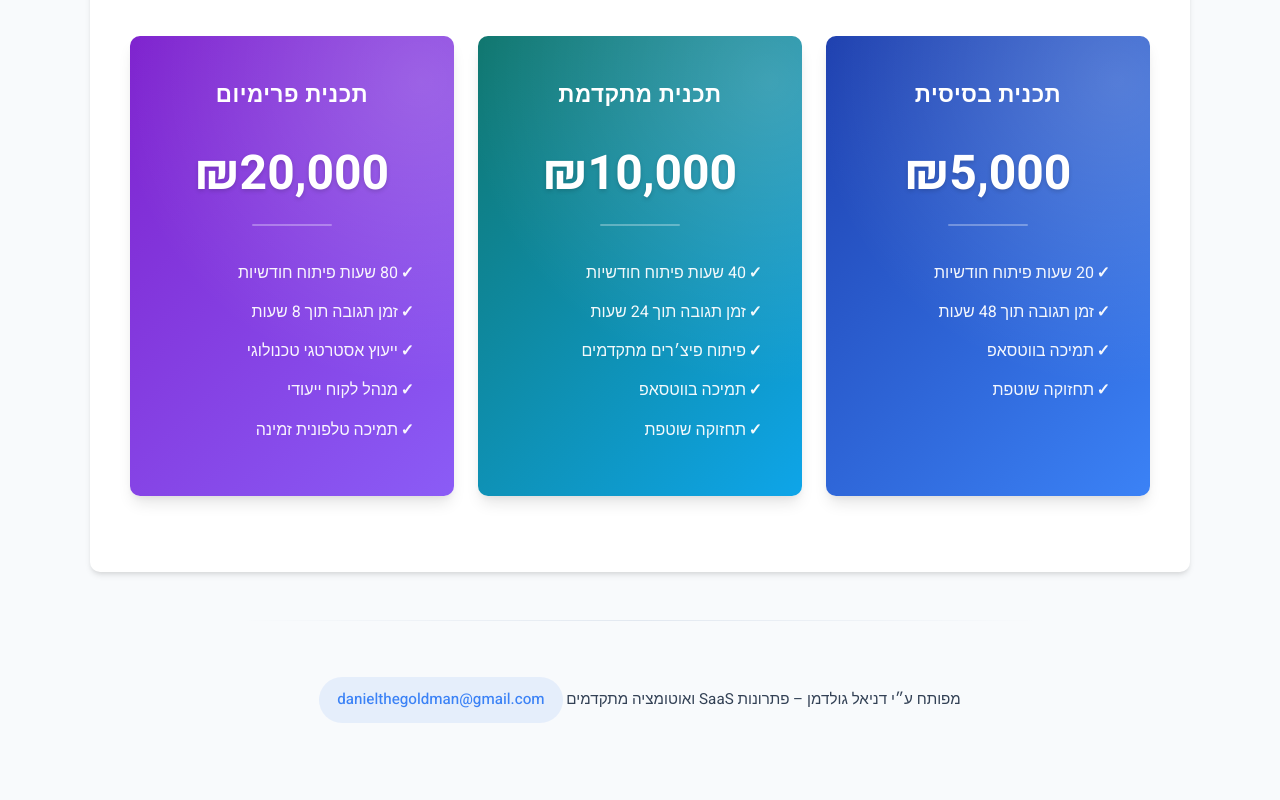
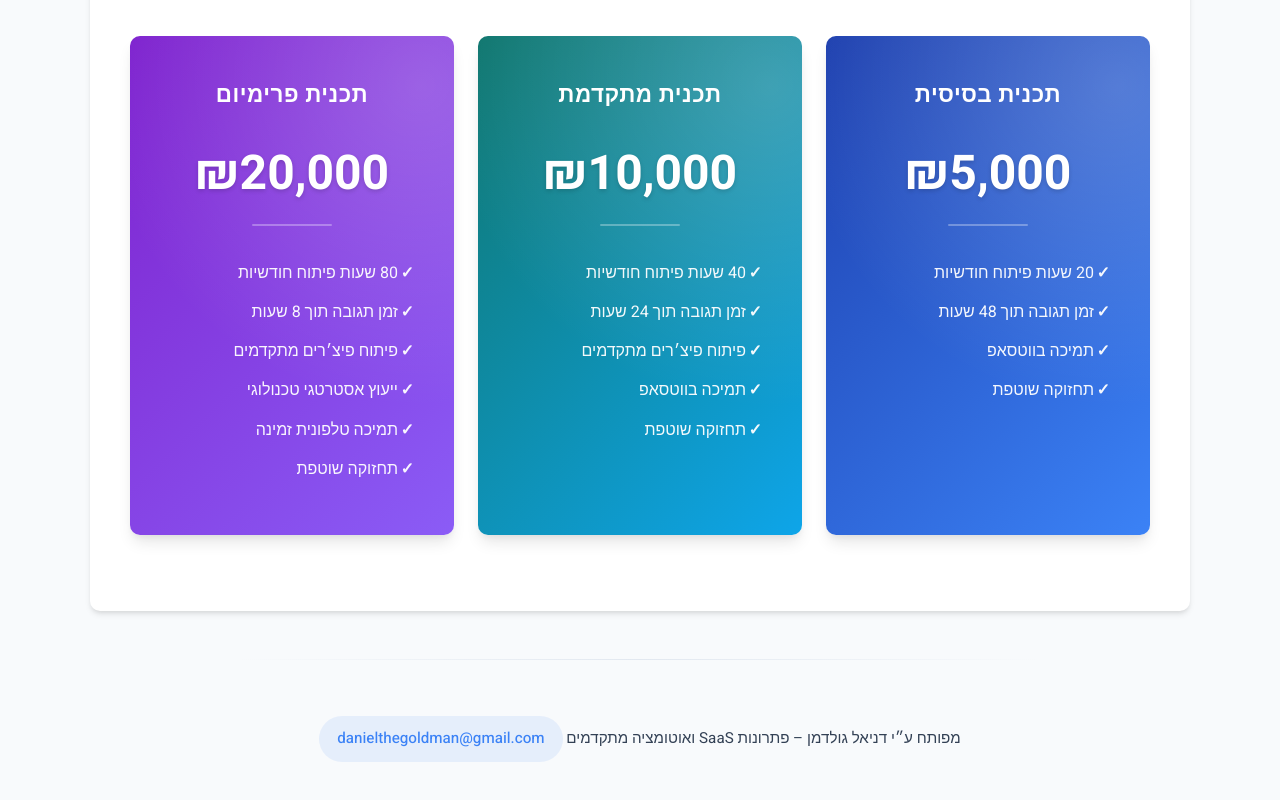
Before and after one commit to dangogit/finance, a plain HTML site: page index.html in a window 1280 px wide. Shown: the part 4305-5105 px from the top of the page. Drawn offline with Linux system fonts and the light colour scheme.

Commit message:
Update index.html to include advanced feature development and ongoing maintenance in the support plans section

```diff
--- a/index.html
+++ b/index.html
@@ -682,9 +682,10 @@
           <ul>
             <li>80 שעות פיתוח חודשיות</li>
             <li>זמן תגובה תוך 8 שעות</li>
+            <li>פיתוח פיצ׳רים מתקדמים</li>
             <li>ייעוץ אסטרטגי טכנולוגי</li>
-            <li>מנהל לקוח ייעודי</li>
             <li>תמיכה טלפונית זמינה</li>
+            <li>תחזוקה שוטפת</li>
           </ul>
         </div>
       </div>
```
